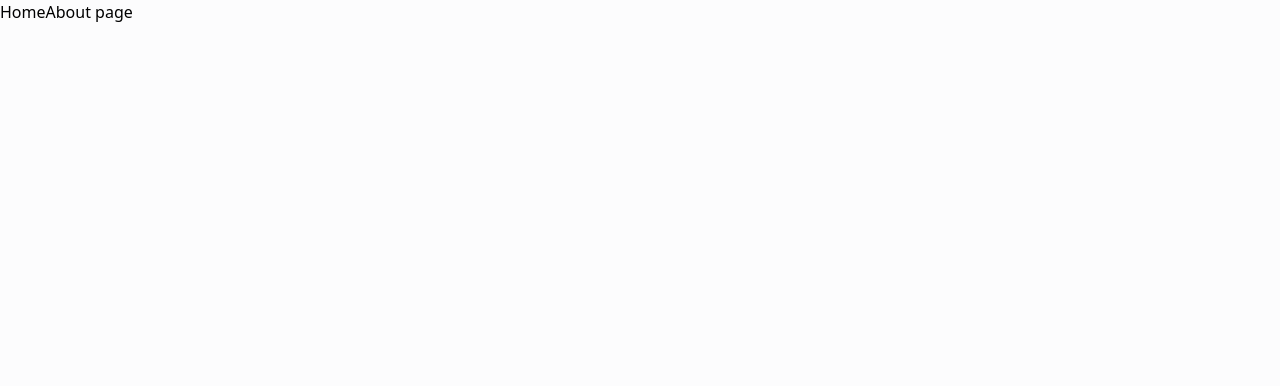
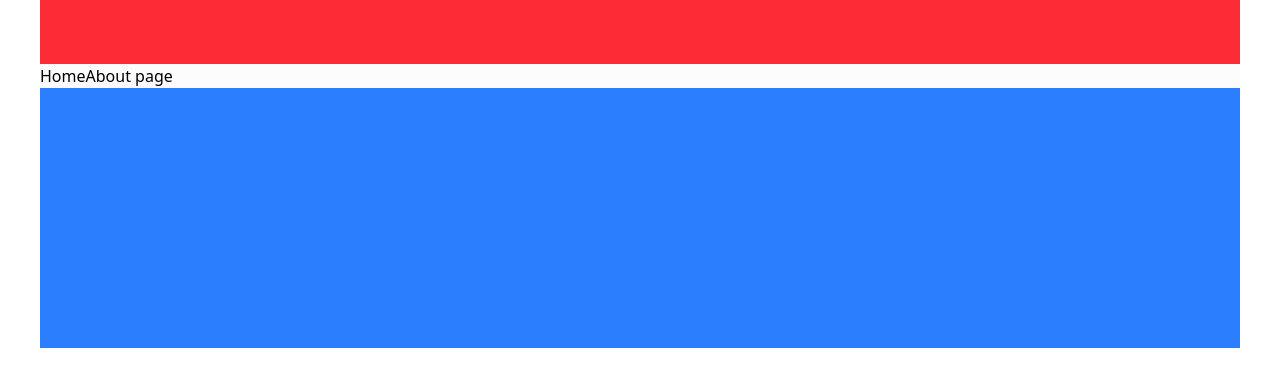
Before and after one commit to Athena-Work/PortfolioWeb, a Next.js app: page / in a window 1280 px wide. Shown: the top 386 px of the page. Built offline with nearby package versions, Linux system fonts and the light colour scheme.

Commit message:
base layout

```diff
--- a/app/(routes)/layout.tsx
+++ b/app/(routes)/layout.tsx
@@ -13,7 +13,12 @@ export default function RootLayout({
 }>) {
   return (
     <html lang='en'>
-      <body>{children}</body>
+      {/* header */}
+      <body className='px-5 md:px-10'>
+        <header className='w-full h-[64px] bg-red-500'></header>
+        {children}
+        <footer className='w-full h-[260px] bg-blue-500'></footer>
+      </body>
     </html>
   );
 }
--- a/app/(routes)/page.tsx
+++ b/app/(routes)/page.tsx
@@ -2,7 +2,7 @@ import Link from "next/link";
 
 export default function Home() {
   return (
-    <div className='w-screen h-screen bg-background'>
+    <div className=' bg-background'>
       <span>Home</span>
       <Link href='/about'>About page</Link>
     </div>
```
